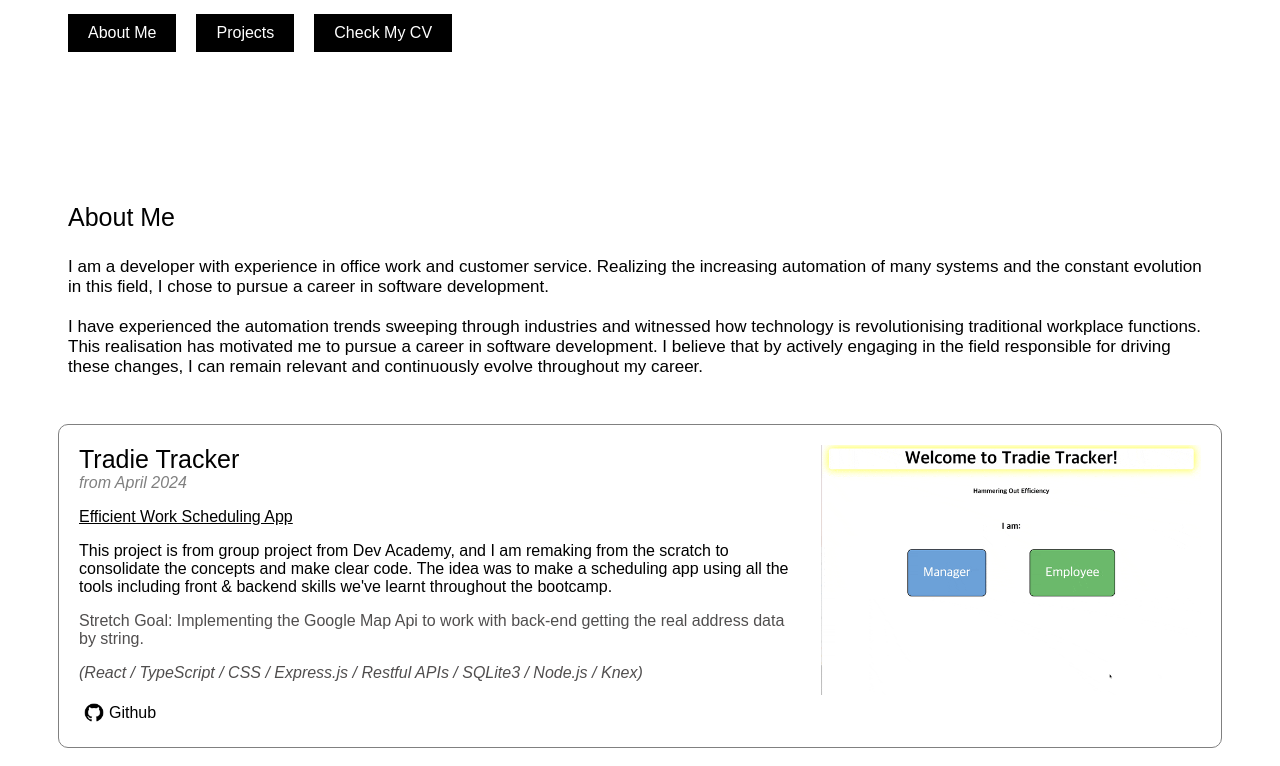
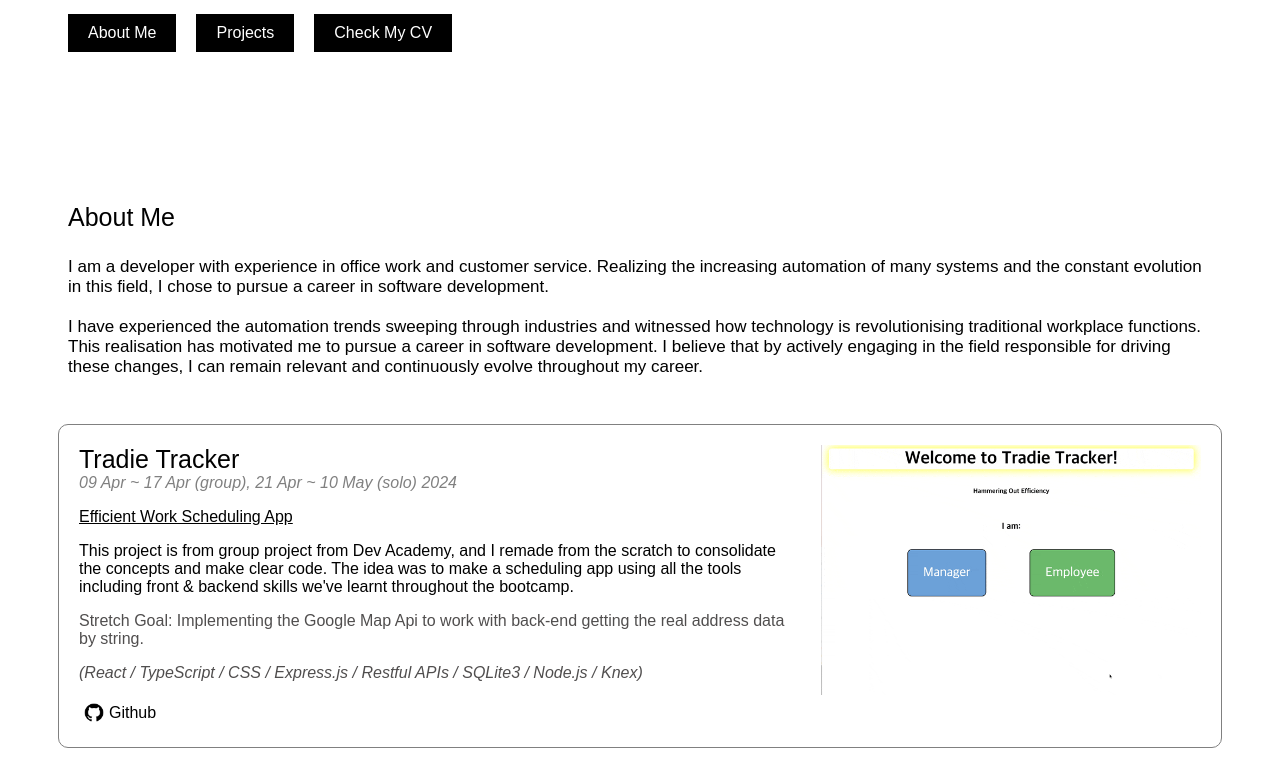
Before and after one commit to moa-ha/moa-ha.github.io, a React (Vite) app: page / in a window 1280 px wide. Shown: the part 402-1168 px from the top of the page. Built offline with nearby package versions, Linux system fonts and the light colour scheme; the HTML template or start-up script is replaced by a standard one.

Commit message:
change tradie-tracker description

```diff
--- a/src/Projects.tsx
+++ b/src/Projects.tsx
@@ -16,16 +16,18 @@ function Projects() {
           />
           <div className="project">
             <span className="title">Tradie Tracker</span>
-            <p className="duration">from April 2024</p>
+            <p className="duration">
+              09 Apr ~ 17 Apr (group), 21 Apr ~ 10 May (solo) 2024
+            </p>
             <p className="description">
               Efficient Work Scheduling App
               {/* Efficient On-Site Location-Based Employee Scheduling App */}
             </p>
             <p className="idea">
-              This project is from group project from Dev Academy, and I am
-              remaking from the scratch to consolidate the concepts and make
-              clear code. The idea was to make a scheduling app using all the
-              tools including front & backend skills we've learnt throughout the
+              This project is from group project from Dev Academy, and I remade
+              from the scratch to consolidate the concepts and make clear code.
+              The idea was to make a scheduling app using all the tools
+              including front & backend skills we've learnt throughout the
               bootcamp.
             </p>
             <p className="stretch">
```
